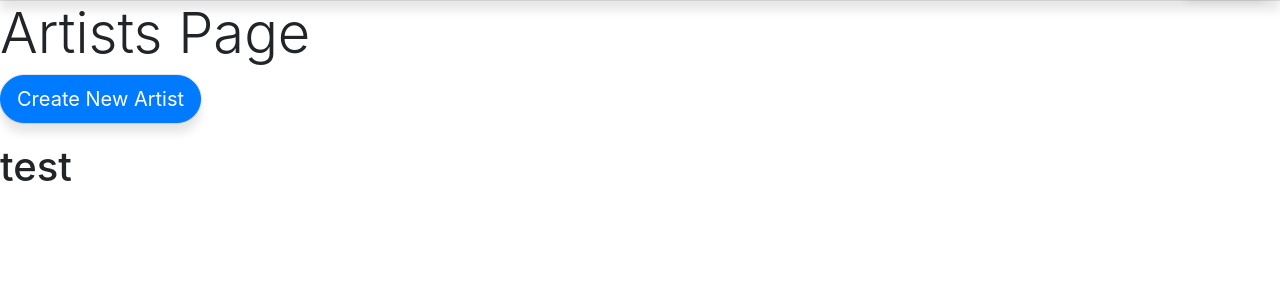
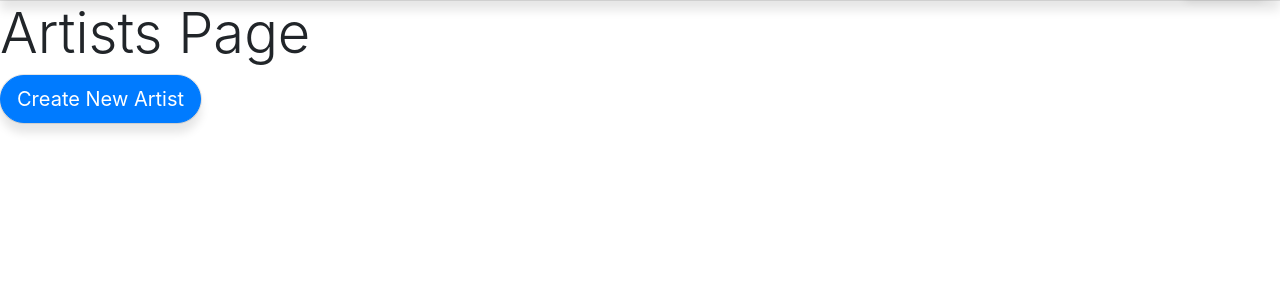
Before and after one commit to CiaranSomething/Tunebaser, a Node server app: page /artists/ in a window 1280 px wide. Shown: the part 56-356 px from the top of the page. Run offline with Node 20, Linux system fonts and the light colour scheme; data that the repository does not hold is empty; some libraries are stand-ins or nearby versions.

Commit message:
Update index.ejs

```diff
--- a/views/artists/index.ejs
+++ b/views/artists/index.ejs
@@ -16,6 +16,4 @@
     <%})%>
 </div>
 
-<h1>test</h1>
-
 <% include ../partials/footer %>
```
